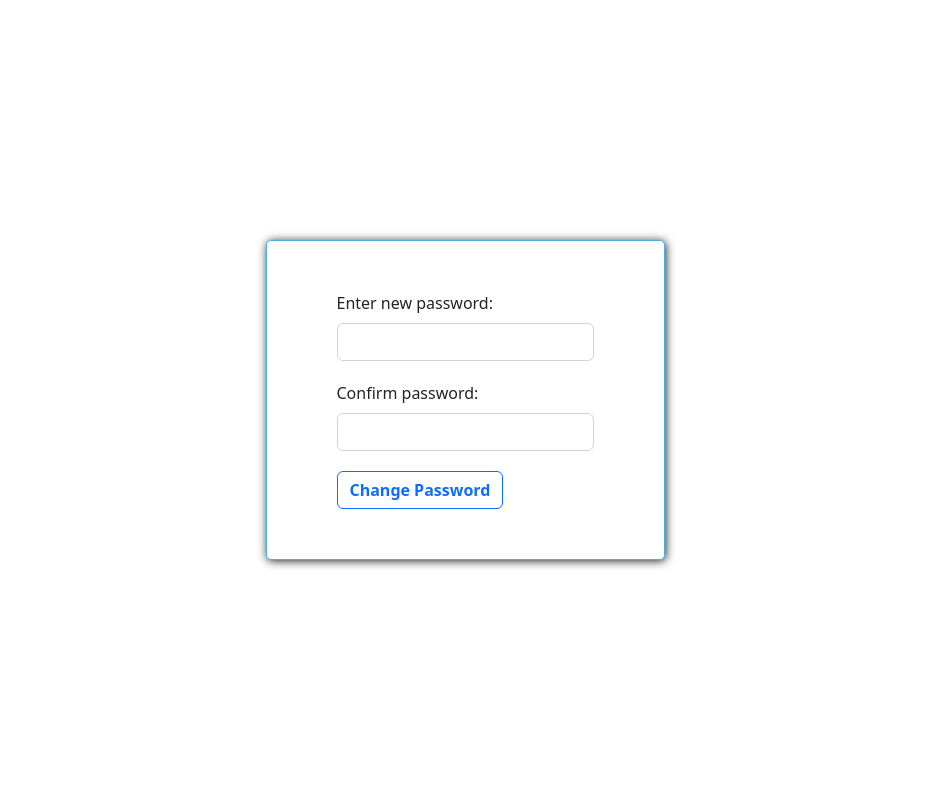
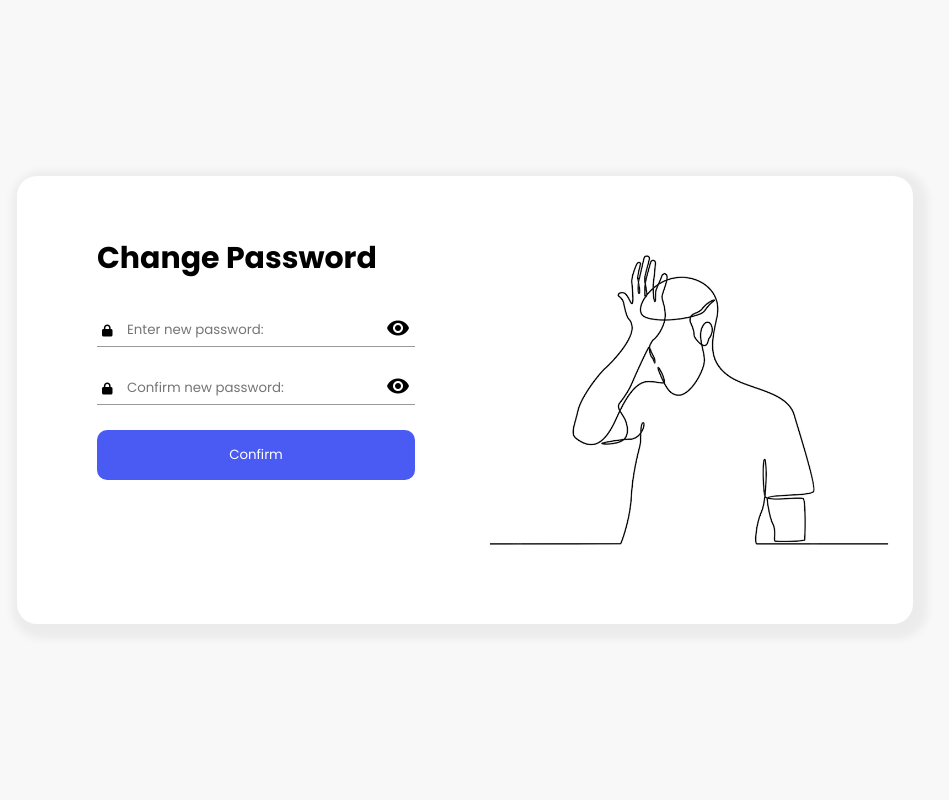
Before and after one commit to Cavid2002/System-Project, a Flask app: page /main-changepass/ in a window 1280 px wide. Shown: the whole page, without its empty margins (175-1124 px from the left). Run offline with Flask 2, Linux system fonts and the light colour scheme; a user stored in the database is signed in; some web fonts are replaced.

Commit message:
password recovery GUI

```diff
--- a/controls.py
+++ b/controls.py
@@ -39,6 +39,7 @@ def load_user(user_id):
 
 
 
+
 @app.route('/main/search',methods = ['GET','POST'])
 def search():
     sform = SearchForm()
@@ -55,7 +56,7 @@ def search():
 def foundUserImage():
     user = User.query.filter_by(id = session['searchedUser']).first()
     images = Images.query.filter_by(user_id = user.id)
-    res = make_response(render_template('userMainImg.html',user_info = user,images = images))
+    res = make_response(render_template('user-img.html',user_info = user,images = images))
     return res
 
 
@@ -64,7 +65,7 @@ def foundUserImage():
 def foundUserVideo():
     user = User.query.filter_by(id = session['searchedUser']).first()
     vids = Videos.query.filter_by(user_id = user.id)
-    res = make_response(render_template('userMainVideo.html',user_info = user,vids = vids))
+    res = make_response(render_template('user-video.html',user_info = user,vids = vids))
     return res
 
 
@@ -84,7 +85,7 @@ def recover():
             mail.send(msg)
         else:
             flash("User with this email doesn't exists!")
-    res = make_response(render_template("recoverMail.html",form = rform))
+    res = make_response(render_template("recover-mail.html",form = rform))
     return res
 
 
@@ -139,7 +140,7 @@ def main():
                 flash("Make sure to upload Image file!")
         return redirect(url_for('main'))
     userImg = Images.query.filter_by(user_id = current_user.id)
-    res = make_response(render_template("myMainImg.html",user_info = current_user,form = formImg,images = userImg))
+    res = make_response(render_template("my-img.html",user_info = current_user,form = formImg,images = userImg))
     return res
 
 
@@ -167,7 +168,7 @@ def videos():
                 flash("Make sure to upload Video file!")
         return redirect(url_for('videos'))
     userVid = Videos.query.filter_by(user_id = current_user.id)
-    res = make_response(render_template("myMainVideos.html",user_info = current_user,form = formVideo,vids = userVid))
+    res = make_response(render_template("my-video.html",user_info = current_user,form = formVideo,vids = userVid))
     return res
 
 
--- a/forms.py
+++ b/forms.py
@@ -35,13 +35,12 @@ class UploadVideo(FlaskForm):
 
 
 class PasswordRecoverForm(FlaskForm):
-    email = EmailField(label="Provide your email for Password recovery:",
-                       validators=[DataRequired()])
+    email = EmailField(validators=[DataRequired()])
 
 
 class NewPasswordForm(FlaskForm):
-    password = PasswordField(label="Enter new password:",validators=[DataRequired()])
-    repassword = PasswordField(label="Confirm password:",validators=[DataRequired()])
+    password = PasswordField(validators=[DataRequired()])
+    repassword = PasswordField(validators=[DataRequired()])
 
 
 class SearchForm(FlaskForm):
--- a/static/css/sign-up.css
+++ b/static/css/sign-up.css
@@ -143,7 +143,22 @@ main .sign-up-img img {
 }
 
 
+.chpass {
+  height: 100vh;
+  display: flex;
+  justify-content: center;
+  align-items: center;
+}
+.chpass .change-header {
+  font-size: 30px !important;
+}
+.chpass #chPasswordBtn {
+  width: 100%;
+}
 
+#signupBtn {
+  width: 100%;
+}
 
 .error-message{
     width: 100%;
@@ -182,6 +197,9 @@ main .sign-up-img img {
   nav p, nav a {
     font-size: 14px;
   }
+  .chpass .container {
+    padding: 50px 0;
+  }
   .sign-up-main {
     padding: 20px !important;
   }
--- a/templates/login.html
+++ b/templates/login.html
@@ -63,6 +63,7 @@
                         </div>
                     </div>
                     <input type="submit" value="Log In" class="form-btn" id="loginBtn"/>
+                    <p><a href="{{url_for('recover')}}">Forgot password?</a></p>
                     {%for msg in get_flashed_messages()%}
                         <div class="error-message">
                             <span>{{msg}}</span>
--- a/templates/recpass.html
+++ b/templates/recpass.html
@@ -1,47 +1,59 @@
 <!DOCTYPE html>
 <html lang="en">
+
 <head>
-    <meta charset="UTF-8">
-    <meta http-equiv="X-UA-Compatible" content="IE=edge">
-    <meta name="viewport" content="width=device-width, initial-scale=1.0">
+    <meta charset="UTF-8" />
+    <meta http-equiv="X-UA-Compatible" content="IE=edge" />
+    <meta name="viewport" content="width=device-width, initial-scale=1.0" />
+    <title>Change Password | My Gallery</title>
+    <link rel="stylesheet" href="{{url_for('static',filename='css/sign-up.css')}}" />
+    <link rel="stylesheet" href="https://cdnjs.cloudflare.com/ajax/libs/font-awesome/6.2.0/css/all.min.css" />
+    <link rel="preconnect" href="https://fonts.googleapis.com" />
+    <link rel="preconnect" href="https://fonts.gstatic.com" crossorigin />
+    <link href="https://fonts.googleapis.com/css2?family=Poppins:wght@400;600;700&display=swap" rel="stylesheet" />
+    <link rel="stylesheet" href="https://fonts.googleapis.com/icon?family=Material+Icons">
+</head>
 
-    <link href="https://cdn.jsdelivr.net/npm/bootstrap@5.2.0/dist/css/bootstrap.min.css" rel="stylesheet" integrity="sha384-gH2yIJqKdNHPEq0n4Mqa/HGKIhSkIHeL5AyhkYV8i59U5AR6csBvApHHNl/vI1Bx" crossorigin="anonymous">
-
-    <link rel="stylesheet" href="{{url_for('static',filename='css/style.css')}}">
-
-    <title>Password Recover</title>
-
-</head>
 <body>
-    <div class="box">
-        <div class="log-in-container">
-            <form  method="post" enctype="multipart/form-data">
+    <main class="chpass">
+        <div class="container d-flex">
+            <div class="sign-up-main">
+                <h1 class="change-header">Change Password</h1>
+                <form method="post" enctype="multipart/form-data">
                     {{form.csrf_token}}
-                <div>
-                    {{form.password.label(class="form-label")}}<br>
-                    {{form.password(class="form-control")}}
+                    <!-- <div class="form-group">
+                        <label for="oldpassword"><i class="fa-solid inputIcon fa-lock"></i></label>
+                        <input type="password" required id="oldpassword" placeholder="Old password" />
+                        <i class="visibility" onclick="toggleVisibilityOld()"><span class="material-icons"
+                            id="iconOld">visibility</span></i>
+                    </div> -->
+                    <div class="form-group">
+                        <label for="password"><i class="fa-solid inputIcon fa-lock"></i></label>
+                        {{form.password(placeholder="Enter new password:")}}
+                        <i class="visibility" onclick="toggleVisibilitynew()"><span class="material-icons"
+                                id="iconch">visibility</span></i>
                     </div>
-                <div>
-                    {{form.repassword.label(class="form-label")}}<br>
-                    {{form.repassword(class="form-control")}}
+                    <div class="form-group">
+                        <label for="repassword"><i class="fa-solid inputIcon fa-lock"></i></label>
+                        {{form.repassword(placeholder="Confirm new password:")}}
+                        <i class="visibility" onclick="toggleVisibilitynewRe()"><span class="material-icons"
+                            id="iconrech">visibility</span></i>
                     </div>
-
-
-                {% for msg in get_flashed_messages() %}
+                    <input type="submit" value="Confirm" class="form-btn" id="chPasswordBtn"/>
+                    {%for msg in get_flashed_messages()%}
                         <div class="error-message">
-                        <span>
-                            {{msg}}
-                        </span>
+                            <span>{{msg}}</span>
                         </div>
                     {% endfor %}
-                <div>
-                    <button type="submit" class="btn btn-outline-primary fs-6 fw-bold">Change Password</button>
-                </div>
-
-
                 </form>
             </div>
+            <div class="sign-up-img">
+                <img src="{{url_for('static',filename = 'img/forget.webp')}}" alt="signup">
             </div>
-    <script src="https://cdn.jsdelivr.net/npm/bootstrap@5.2.0/dist/js/bootstrap.bundle.min.js" integrity="sha384-A3rJD856KowSb7dwlZdYEkO39Gagi7vIsF0jrRAoQmDKKtQBHUuLZ9AsSv4jD4Xa" crossorigin="anonymous"></script>
+        </div>
+    </main>
+
+    <script src="{{url_for('static',filename='js/signValidation.js')}}"></script>
 </body>
+
 </html>
```
Also changed, not shown: templates/recover-mail.html (added, +60 -0 lines), templates/recoverMail.html (deleted, +0 -43 lines), static/img/forget.webp (added), templates/my-img.html (renamed from templates/myMainImg.html), templates/my-video.html (renamed from templates/myMainVideos.html), templates/user-img.html (renamed from templates/userMainImg.html), templates/user-video.html (renamed from templates/userMainVideo.html). Lines whose indentation alone changed are shown as unchanged.
